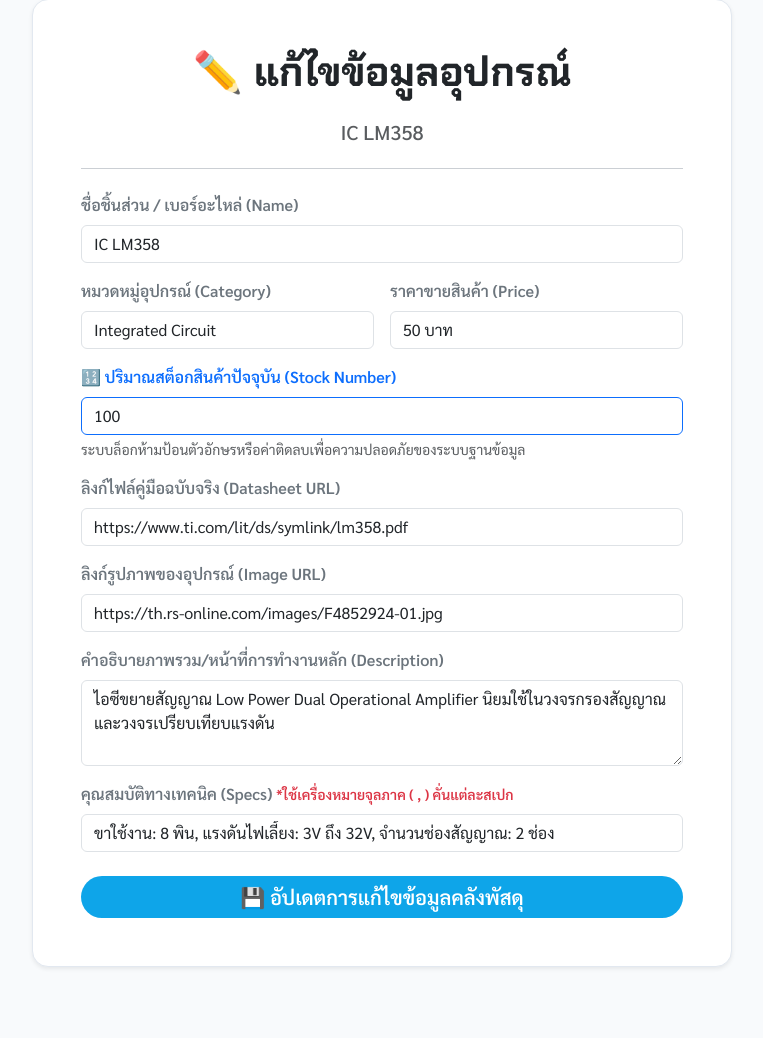
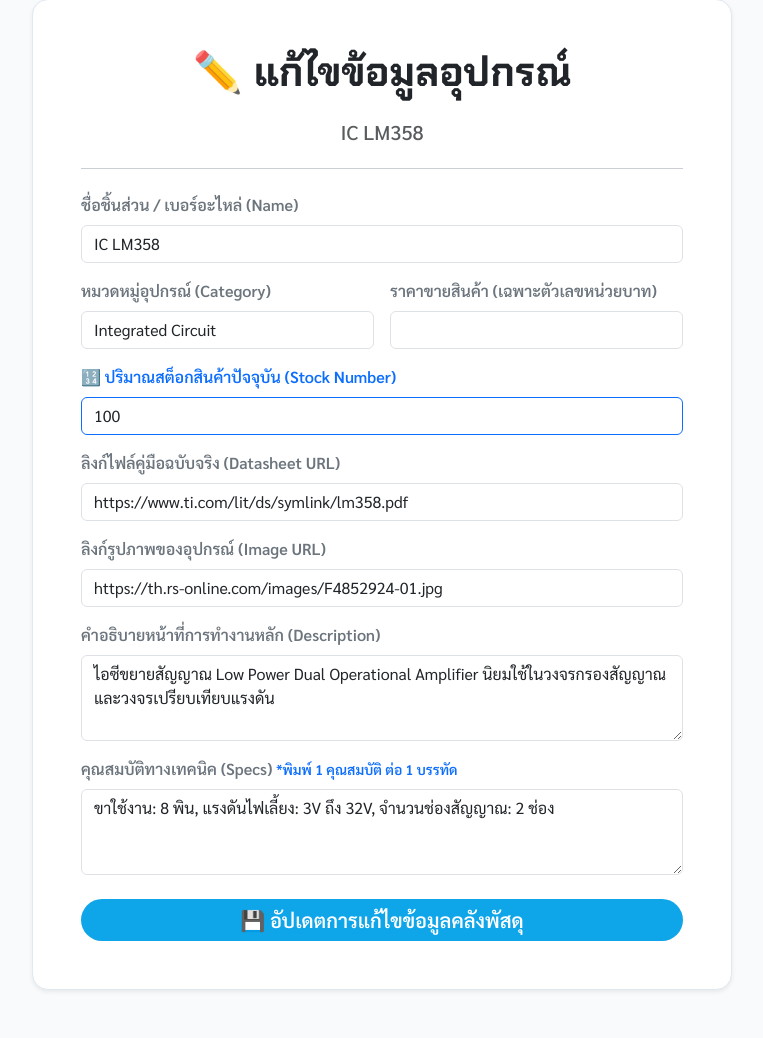
Before and after one commit to aerfst1712-debug/PyCharmMiscProject, a Flask app: page /edit/1 in a window 1280 px wide. Shown: the part 104-1142 px from the top of the page, without its empty margins (258-1021 px from the left). Before the commit the page ends 1072 px from the top, so only its background shows below. Run offline with Flask 3, Linux system fonts and the light colour scheme; the visitor is signed in with stand-in values (Sample User, id 1); data comes from the database, SQL or seed files in the repository.

Commit message:
Update edit.html

```diff
--- a/templates/edit.html
+++ b/templates/edit.html
@@ -16,7 +16,7 @@
 
     <div class="container my-5">
         <div class="mb-4">
-            <a href="/" class="btn btn-outline-secondary btn-sm rounded-pill">⬅ กลับหน้าหลัก</a>
+            <a href="/" class="btn btn-outline-secondary btn-sm rounded-pill text-decoration-none">⬅ กลับหน้าหลัก</a>
         </div>
 
         <div class="form-box p-4 p-md-5 shadow-sm">
@@ -36,15 +36,14 @@
                         <input type="text" name="category" class="form-control" value="{{ product.category }}" required>
                     </div>
                     <div class="col-md-6">
-                        <label class="form-label fw-bold text-secondary">ราคาขายสินค้า (Price)</label>
-                        <input type="text" name="price" class="form-control" value="{{ product.price }}" required>
+                        <label class="form-label fw-bold text-secondary">ราคาขายสินค้า (เฉพาะตัวเลขหน่วยบาท)</label>
+                        <input type="number" name="price" class="form-control" value="{{ product.price }}" min="0" required>
                     </div>
                 </div>
 
                 <div class="mb-3">
                     <label class="form-label fw-bold text-primary">🔢 ปริมาณสต็อกสินค้าปัจจุบัน (Stock Number)</label>
-                    <input type="number" name="stock" class="form-control border-primary" min="0" value="{{ product.stock or 0 }}" step="1" title="กรุณากรอกตัวเลขจำนวนเต็มบวกตั้งแต่ 0 ขึ้นไปเท่านั้น" required>
-                    <div class="form-text text-muted">ระบบล็อกห้ามป้อนตัวอักษรหรือค่าติดลบเพื่อความปลอดภัยของระบบฐานข้อมูล</div>
+                    <input type="number" name="stock" class="form-control border-primary" min="0" value="{{ product.stock or 0 }}" step="1" required>
                 </div>
 
                 <div class="mb-3">
@@ -58,13 +57,13 @@
                 </div>
 
                 <div class="mb-3">
-                    <label class="form-label fw-bold text-secondary">คำอธิบายภาพรวม/หน้าที่การทำงานหลัก (Description)</label>
+                    <label class="form-label fw-bold text-secondary">คำอธิบายหน้าที่การทำงานหลัก (Description)</label>
                     <textarea name="description" class="form-control" rows="3" required>{{ product.description }}</textarea>
                 </div>
 
                 <div class="mb-4">
-                    <label class="form-label fw-bold text-secondary">คุณสมบัติทางเทคนิค (Specs) <small class="text-danger">*ใช้เครื่องหมายจุลภาค ( , ) คั่นแต่ละสเปก</small></label>
-                    <input type="text" name="specs" class="form-control" value="{{ product.specs }}" required>
+                    <label class="form-label fw-bold text-secondary">คุณสมบัติทางเทคนิค (Specs) <small class="text-primary">*พิมพ์ 1 คุณสมบัติ ต่อ 1 บรรทัด</small></label>
+                    <textarea name="specs" class="form-control" rows="3" required>{{ product.specs }}</textarea>
                 </div>
 
                 <button type="submit" class="btn btn-primary w-100 py-2.5 rounded-pill fw-bold fs-5" style="background-color: #0ea5e9; border: none;">💾 อัปเดตการแก้ไขข้อมูลคลังพัสดุ</button>
```
